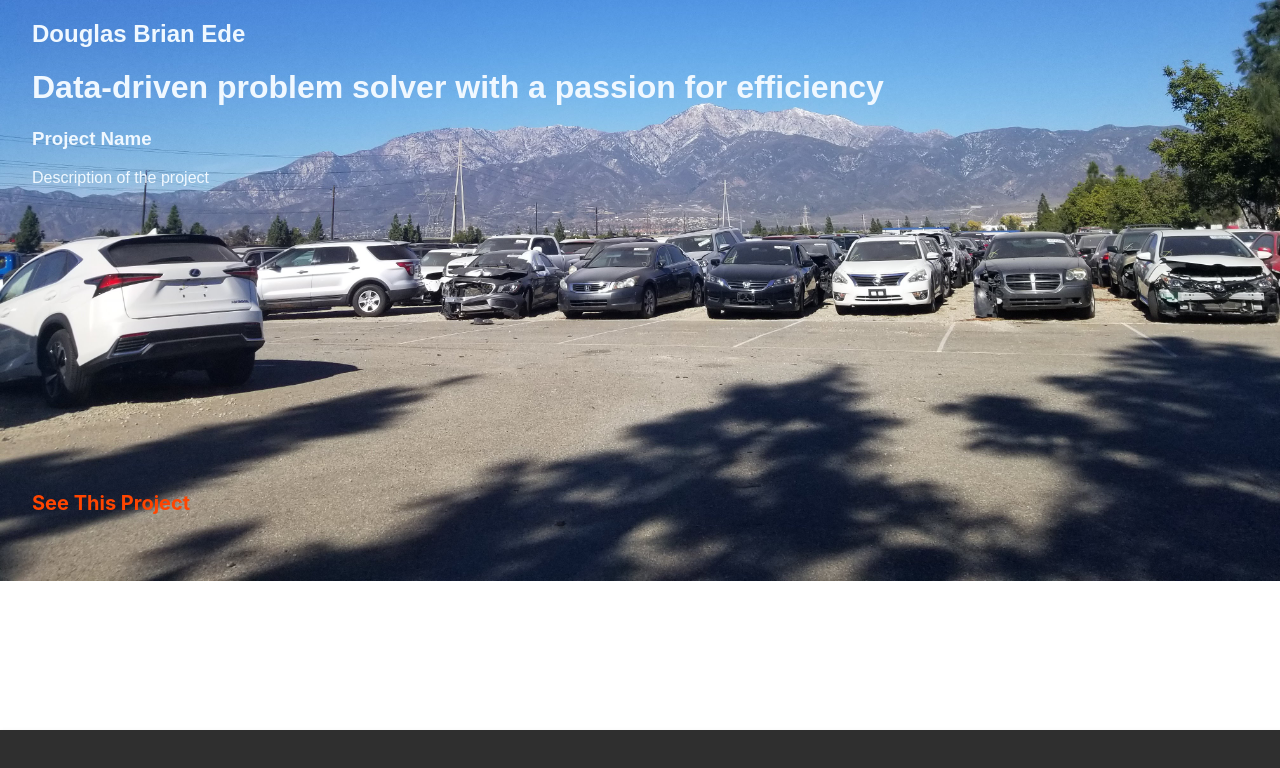
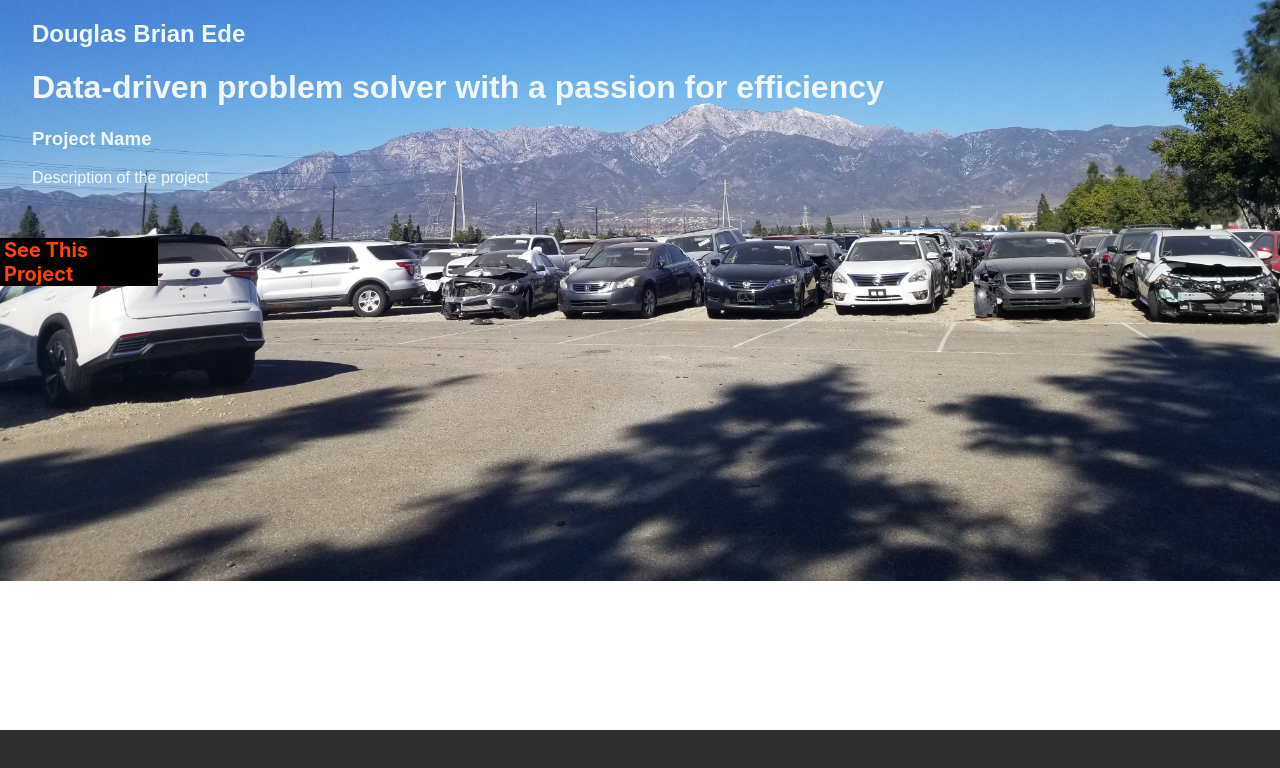
Before and after one commit to Douglas4739/portfolio-v3.0, a React (Create React App) app: page / in a window 1280 px wide. Shown: the top 768 px of the page. Built offline with nearby package versions, Linux system fonts and the light colour scheme.

Commit message:
adjusted z-index

```diff
--- a/src/pages/Home.css
+++ b/src/pages/Home.css
@@ -15,7 +15,7 @@
     margin-left: 2.5%;
     /* justify-content: right; */
     font-size: 1.5em;
-    z-index: 2;
+    z-index: 3;
 }
 
 .heroImage {
@@ -38,9 +38,15 @@
     margin-top: 22.5%;
     margin-left: 2.5%;
     text-shadow: 3px whitesmoke;
-    z-index: 2;
+    z-index: 3;
 }
 
+.darkContainer {
+  position: relative;
+  background-color: black;
+  width: max-content;
+  z-index: 2;
+}
 
 @media screen and (max-width: 1613px) {
     .landingMessage {
--- a/src/pages/Home.js
+++ b/src/pages/Home.js
@@ -29,7 +29,10 @@ export default function Home() {
         {/* <HeroCarousel /> */}
       </div>
       <div>
-          <h1 class="heroStatement">See This Project</h1>
+        <div class="darkContainer">
+        <h1 class="heroStatement">See This Project</h1>
+        </div>
+
         </div>
     </>
   );
```
